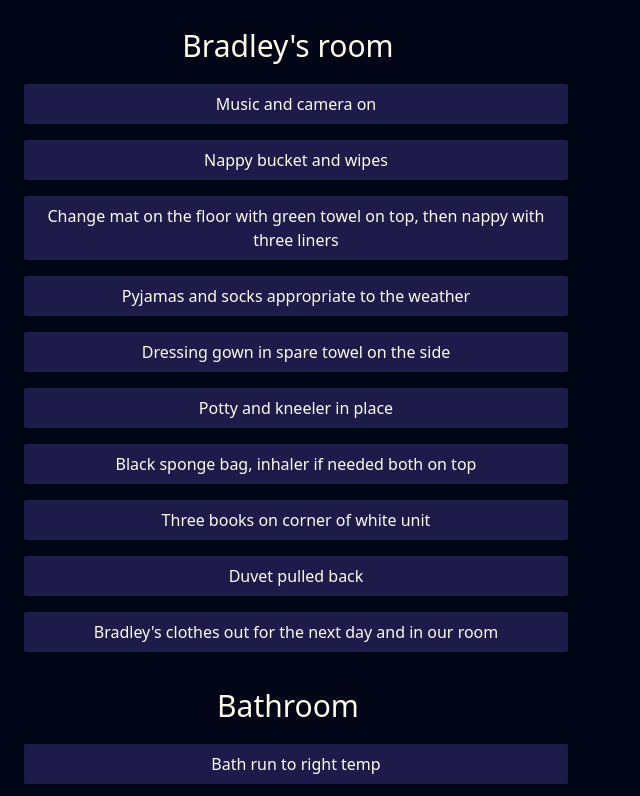
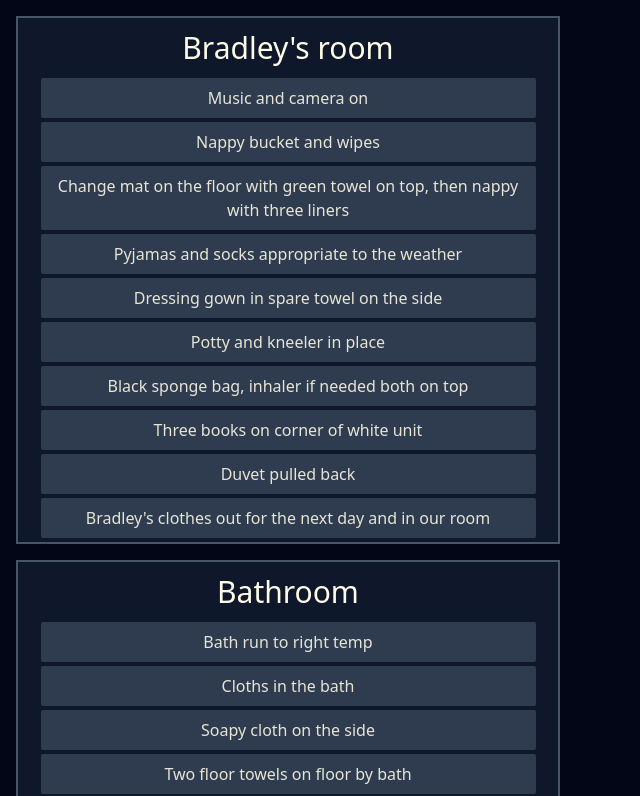
Before and after one commit to ccozens/svelte-lists, a SvelteKit app: page / in a window 1280 px wide. Shown: the top 796 px of the page, without its empty margins (0-640 px from the left). Built offline with nearby package versions, Linux system fonts and the light colour scheme.

Commit message:
restyled homepage and added inter font

```diff
--- a/package.json
+++ b/package.json
@@ -34,5 +34,8 @@
 		"typescript-eslint": "^8.0.0-alpha.20",
 		"vite": "^5.0.3"
 	},
-	"type": "module"
+	"type": "module",
+	"dependencies": {
+		"@fontsource-variable/inter": "^5.0.18"
+	}
 }
--- a/src/app.css
+++ b/src/app.css
@@ -1,3 +1,5 @@
+@import '@fontsource-variable/inter';
+
 @tailwind base;
 @tailwind components;
 @tailwind utilities;
--- a/src/routes/+page.svelte
+++ b/src/routes/+page.svelte
@@ -46,7 +46,6 @@
 		}
 	}
 
-
 	let buttonStyle = 'bg-gradient-to-r from-indigo-700 via-purple-700 to-pink-700 p-3 rounded-lg';
 	let buttonActive =
 		'transition duration-600 active:ring-2 active:ring-offset-2 active:ring-pink-700';
@@ -55,16 +54,16 @@
 
 <div class="grid gap-4 m-4">
 	{#each filteredTodos as todo, todoIndex}
-		<div class="">
-			<h2 class="text-3xl text-center my-3">{todo.heading}</h2>
+		<div class="flex flex-col items-center bg-slate-900 border-2 border-slate-600">
+			<h2 class="text-3xl text-center my-3 ">{todo.heading}</h2>
 			{#each todo.tasks as task, taskIndex}
 				<button
 					onclick={toggleTodo}
 					data-todoIndex={todoIndex}
 					data-taskIndex={taskIndex}
 					class={task.done
-						? 'bg-indigo-950 w-full p-2 m-2 rounded-sm transition duration-300 opacity-10 '
-						: 'bg-indigo-950 w-full p-2 m-2 rounded-sm '}
+						? 'bg-slate-800 p-2 mb-1 rounded-sm transition duration-300 opacity-10 '
+						: 'bg-slate-700 opacity-90 w-11/12 p-2 mb-1 rounded-sm'}
 					>{task.text}
 				</button>
 			{/each}
--- a/tailwind.config.js
+++ b/tailwind.config.js
@@ -1,14 +1,23 @@
 /** @type {import('tailwindcss').Config} */
 const config = {
-	content: [
-		'./src/**/*.{html,js,svelte,ts}',
-	],
+	content: ['./src/**/*.{html,js,svelte,ts}'],
 
 	plugins: [],
 
-
 	theme: {
 		extend: {
+			fontFamily: {
+				sans: [
+					'Inter Variable',
+					'ui-sans-serif',
+					'system-ui',
+					'sans-serif',
+					'"Apple Color Emoji"',
+					'"Segoe UI Emoji"',
+					'"Segoe UI Symbol"',
+					'"Noto Color Emoji"'
+				]
+			}
 		}
 	}
 };
```
Also changed, not shown: 1 other file (tests, documents, lock files or other folders).
